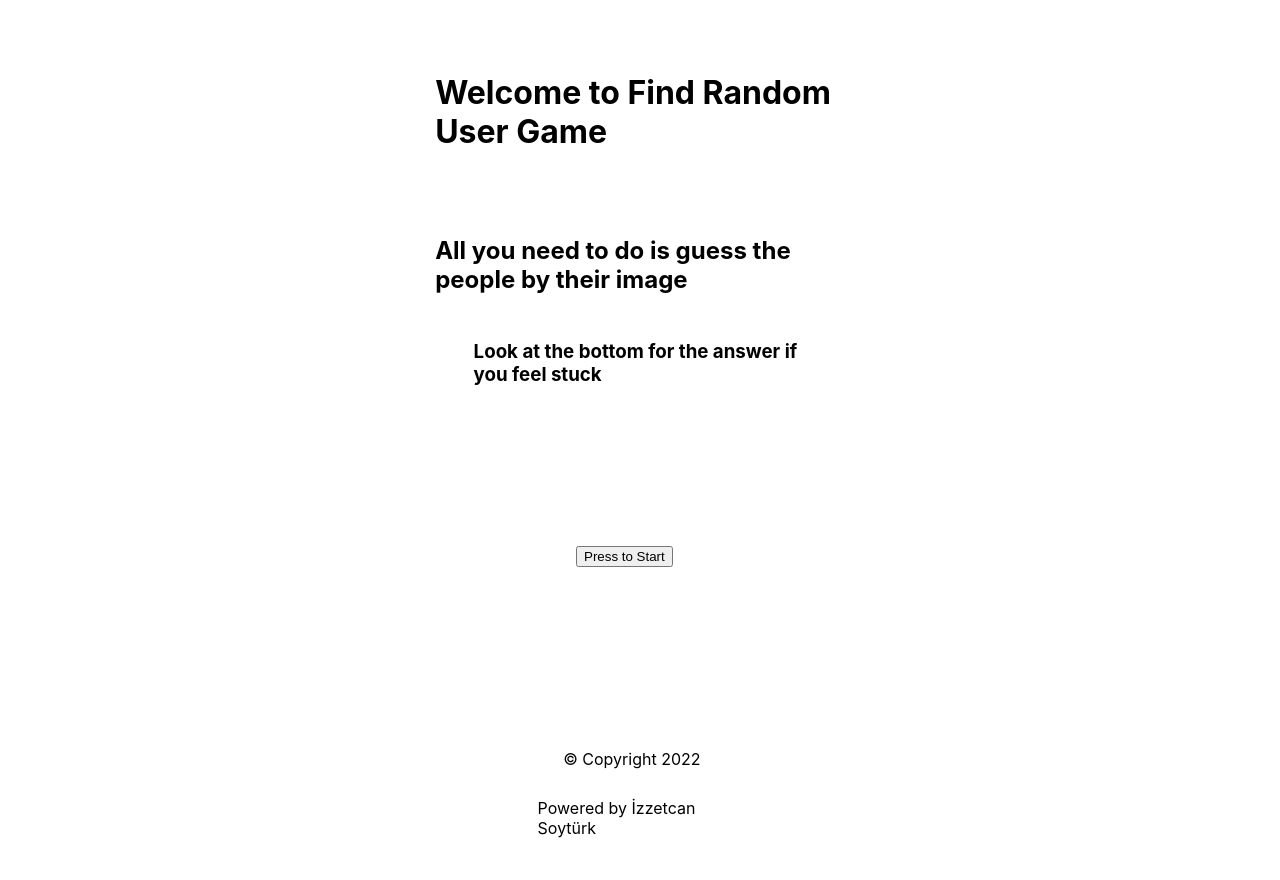
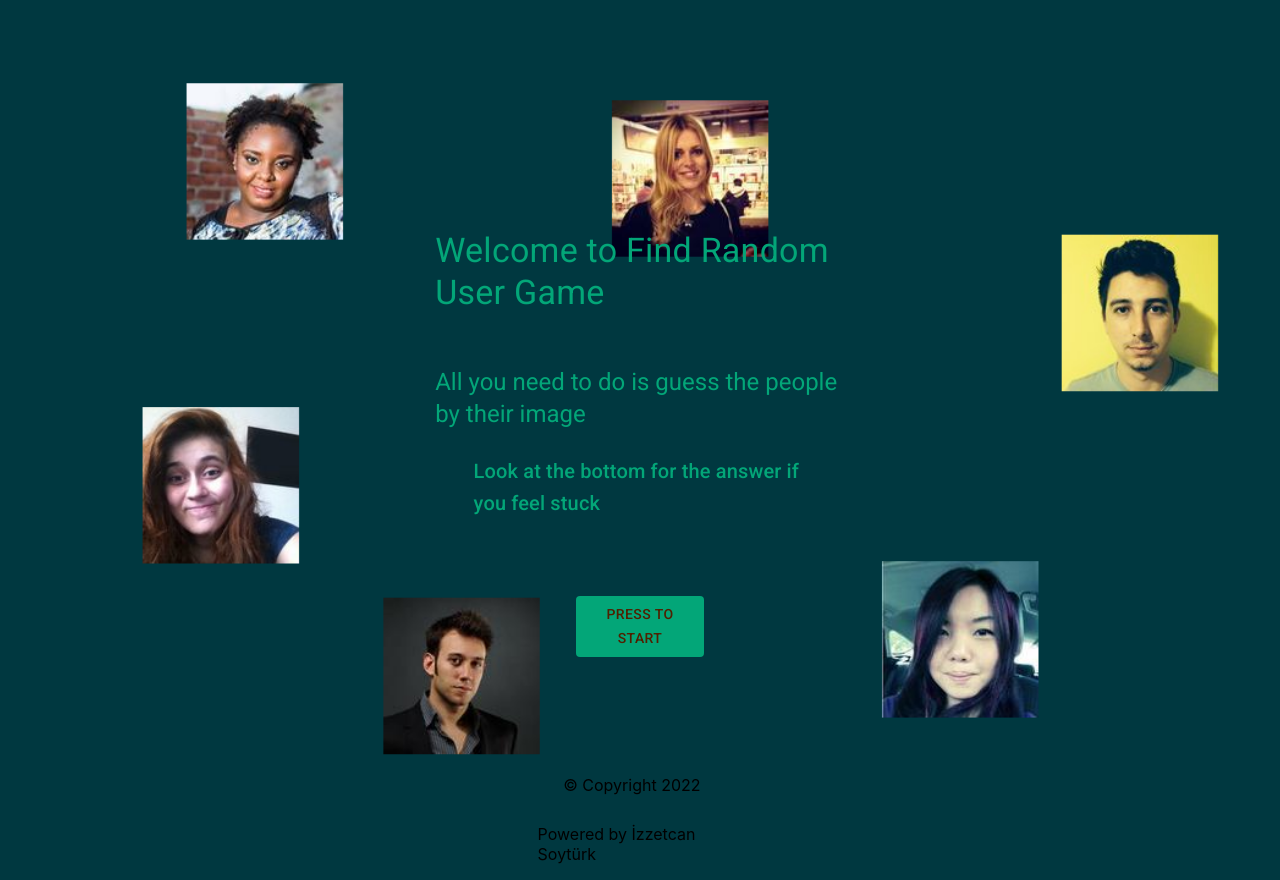
Before and after one commit to raximan/FindRandomUser, a React (Create React App) app: page / in a window 1280 px wide. Before the commit the page ends 854 px from the top, so only its background shows below. Built offline with nearby package versions, Linux system fonts and the light colour scheme.

Commit message:
css added

```diff
--- a/public/index.html
+++ b/public/index.html
@@ -24,6 +24,7 @@
       work correctly both with client-side routing and a non-root public URL.
       Learn how to configure a non-root public URL by running `npm run build`.
     -->
+
     <title>React App</title>
   </head>
   <body>
--- a/src/FindRandomUser.css
+++ b/src/css/FindRandomUser.css
@@ -41,3 +41,33 @@
   justify-content: center;
   align-items: center;
 }
+
+#FindRandomUser{
+  padding:1% 35% ;
+  background-color: #014040;
+}
+
+.centerinFindRandomUser{
+  padding: 5% 25%;
+}
+#Round{
+ color: #03A678;
+}
+.GridItem{
+  padding: 8% 5%;
+}
+.GridItemText{
+  color:#03A678; ;
+}
+.GridButton{
+  margin-top: 10% ;
+  background-color:#03A678 !important;
+}
+.GridButton:hover{
+  background-color:#02735E !important;
+}
+#ReturnHome{
+  color:#02735E;
+  font-size: large;
+  margin-left: 25%;
+}
--- /dev/null
+++ b/src/css/Home.css
@@ -0,0 +1,28 @@
+.h1{
+    padding:3%  34% !important;
+    margin-top: 15% !important;
+    color: #03A678
+}
+.h2{
+    padding:1% 34% !important;
+    color: #03A678
+}
+.h3{
+    padding:1% 37% !important;
+    color: #03A678
+}
+.Buttonhey{
+    margin:5% 45% !important ;
+    background-color:#03A678 !important;
+    color: #502000 !important;
+}
+.Buttonhey:hover{
+    background-color:#02735E !important;
+  }
+body{
+    background-image: url("./assets/background.png");
+    background-color:#003840;
+    background-position: center;
+    background-repeat: no-repeat;
+    background-size: cover;
+}
--- a/src/index.js
+++ b/src/index.js
@@ -2,7 +2,6 @@ import React, { StrictMode } from 'react';
 import ReactDOM from 'react-dom/client';
 import './index.css';
 import App from './App';
-
 const root = ReactDOM.createRoot(document.getElementById('root'));
 root.render(
   <StrictMode>
--- a/src/pages/FindRandomUserGame.js
+++ b/src/pages/FindRandomUserGame.js
@@ -1,68 +1,88 @@
+import "../css/FindRandomUser.css"
 import {useState,useEffect} from "react";
 //import axios from 'axios';
 import { useNavigate } from "react-router-dom";
 import { datas as randomDatas } from "../randomUserDatas";
+import { Button,Grid,Typography } from "@mui/material";
+//Robofont
+import '@fontsource/roboto/300.css';
+import '@fontsource/roboto/400.css';
+import '@fontsource/roboto/500.css';
+import '@fontsource/roboto/700.css';
+
 export default function FindRandomUserGame() {
 
     const [dataIsLoaded,setdataIsLoaded] = useState(false)
     const [user,setUser] = useState(null)
     const [levelPassed,setlevelPassed]=useState(false)
     const [currentRound,setcurrentRound]=useState(1)
-    const [buttonDatas,setbuttonDatas]=useState(randomDatas.sort(() => 0.5 -Math.random()).slice(0,4))
+    const [ButtonDatas,setButtonDatas]=useState(randomDatas.sort(() => 0.5 -Math.random()).slice(0,4))
     //const userData = window.localStorage.getItem('user1');
     useEffect(() => {
-          //setbuttonDatas(randomDatas.sort(() => 0.5 -Math.random()).slice(0,4))
-          setUser(buttonDatas[Math.floor(Math.random() * 4)]);
+          //setButtonDatas(randomDatas.sort(() => 0.5 -Math.random()).slice(0,4))
+          setUser(ButtonDatas[Math.floor(Math.random() * 4)]);
           setdataIsLoaded(true)
-          console.log(buttonDatas)
+          console.log(ButtonDatas)
           console.log(user)
           console.log(currentRound)
       }, [levelPassed]); // eslint-disable-line react-hooks/exhaustive-deps
 
     let navigator= useNavigate()
 
-    const handleClick =(button)=>{
-        if(button.imageUrl===user.imageUrl){
+    const handleClick =(Button)=>{
+        if(Button.imageUrl===user.imageUrl){
             if(currentRound===5){
-                setbuttonDatas(randomDatas.sort(() => 0.5 -Math.random()).slice(5,9))
+                setButtonDatas(randomDatas.sort(() => 0.5 -Math.random()).slice(5,9))
                 navigator("/congrats")
             }
             else{
-            setbuttonDatas(randomDatas.sort(() => 0.5 -Math.random()).slice(5,9))
+            setButtonDatas(randomDatas.sort(() => 0.5 -Math.random()).slice(5,9))
             setcurrentRound(num=>num+1)
             setdataIsLoaded(false)
             setlevelPassed(!levelPassed)
             }
         }
-        else if(button.imageUrl!==user.imageUrl){
+        else if(Button.imageUrl!==user.imageUrl){
         navigator("/fail/"+(currentRound-1))
         }
        }
 
 
-    return <div style={{padding:"1% 40% "}} id="FindRandomUser" >
-            <h1>Round {dataIsLoaded ? currentRound:"null"}</h1>
-            <img src={dataIsLoaded ? user.imageUrl:"null"}  alt="Person" />
-            <div>
-                <h3> {dataIsLoaded ? buttonDatas[0].name:"null"} - { dataIsLoaded ? buttonDatas[0].country:"null"}  </h3>
-                <button  onClick={()=>handleClick(buttonDatas[0])} disabled={dataIsLoaded ? false : true}>Choose</button>
-            </div>
-            <div>
-                <h3> {dataIsLoaded ? buttonDatas[1].name:"null"} - { dataIsLoaded ? buttonDatas[1].country:"null"}  </h3>
-                <button  onClick={()=>handleClick(buttonDatas[1])} disabled={dataIsLoaded ? false : true}>Choose</button>
-            </div>
-            <div>
-                <h3> {dataIsLoaded ? buttonDatas[2].name:"null"} - { dataIsLoaded ? buttonDatas[2].country:"null"}  </h3>
-                <button  onClick={()=>handleClick(buttonDatas[2])} disabled={dataIsLoaded ? false : true}>Choose</button>
-            </div>
-            <div>
-                <h3> {dataIsLoaded ? buttonDatas[3].name:"null"} - { dataIsLoaded ? buttonDatas[3].country:"null"}  </h3>
-                <button  onClick={()=>handleClick(buttonDatas[3])} disabled={dataIsLoaded ? false : true}>Choose</button>
-            </div>
-          <div  style={{ padding:"10% 0% 70%"}}>
-          <button style={{margin:"30px", padding:"1% 4% "}} onClick={()=>navigator("/")}>Return Home</button>
-          </div>
-          <h6 style={{padding:"1% 10% "}}>{dataIsLoaded ? user.name:"null"}</h6>
+    return <div  id="FindRandomUser" >
+
+            <Typography variant="h5" className="centerinFindRandomUser" id="Round">ROUND: {dataIsLoaded ? currentRound:"null"}</Typography>
+            <img className="centerinFindRandomUser" src={dataIsLoaded ? user.imageUrl:"null"}  alt="Person" />
+            <Grid container spacing={2}>
+            <Grid className="GridItem" item xs={6}>
+
+                    <Typography className="GridItemText"  > {dataIsLoaded ? ButtonDatas[0].name:"null"} - { dataIsLoaded ? ButtonDatas[0].country:"null"}  </Typography>
+                    <Button className="GridButton" variant="contained"  onClick={()=>handleClick(ButtonDatas[0])} disabled={dataIsLoaded ? false : true}>Choose</Button>
+
+            </Grid>
+            <Grid className="GridItem" item xs={6}>
+
+                    <Typography className="GridItemText" > {dataIsLoaded ? ButtonDatas[1].name:"null"} - { dataIsLoaded ? ButtonDatas[1].country:"null"}  </Typography>
+                    <Button className="GridButton" variant="contained"  onClick={()=>handleClick(ButtonDatas[1])} disabled={dataIsLoaded ? false : true}>Choose</Button>
+
+            </Grid>
+            <Grid className="GridItem" item xs={6}>
+
+                    <Typography className="GridItemText" > {dataIsLoaded ? ButtonDatas[2].name:"null"} - { dataIsLoaded ? ButtonDatas[2].country:"null"}  </Typography>
+                    <Button className="GridButton" variant="contained"  onClick={()=>handleClick(ButtonDatas[2])} disabled={dataIsLoaded ? false : true}>Choose</Button>
+
+            </Grid>
+            <Grid className="GridItem" item xs={6}>
+
+                    <Typography className="GridItemText" > {dataIsLoaded ? ButtonDatas[3].name:"null"} - { dataIsLoaded ? ButtonDatas[3].country:"null"}  </Typography>
+                    <Button className="GridButton" variant="contained"  onClick={()=>handleClick(ButtonDatas[3])} disabled={dataIsLoaded ? false : true}>Choose</Button>
+
+            </Grid>
+            </Grid>
+
+
+          <Button className="centerinFindRandomUser" id="ReturnHome"  onClick={()=>navigator("/")}>Return Home</Button>
+
+          <h6 style={{padding:"45% 10% "}}>{dataIsLoaded ? user.name:"null"}</h6>
          </div>
 
 }
--- a/src/pages/Home.js
+++ b/src/pages/Home.js
@@ -1,14 +1,27 @@
+import "../css/Home.css"
 import {useNavigate} from "react-router-dom"
+import { Button,Typography } from "@mui/material"
+// import {AnimatedBg} from  "react-animated-bg";
 export default function Home(){
-    let navigate =useNavigate()
+   let navigate =useNavigate()
 
 
-return<div>
-            <h1 style={{padding:"4% 34% "}}>Welcome to Find Random User Game</h1>
-            <h2 style={{padding:"1% 34% "}}>All you need to do is guess the people by their image </h2>
-            <h3 style={{padding:"1% 37% "}}> Look at the bottom for the answer if you feel stuck</h3>
-            <div style={{padding:"10% 45% "}} >
-            <button  onClick={()=>navigate("/game")}>Press to Start</button>
-            </div>
-    </div>
+return(<div className="Home">
+{/*
+            <AnimatedBg colors={imageUrls}
+            duration={2}
+            delay={1}
+            timingFunction="ease-out"
+            className="animated-section animated-images">
+              <button  onClick={()=>navigate("/game")}>Press to Start</button>
+            </AnimatedBg> */}
+
+
+            <Typography className="h1" variant="h4">Welcome to Find Random User Game</Typography>
+            <Typography className="h2" variant="h5">All you need to do is guess the people by their image </Typography>
+            <Typography className="h3" variant="h6"> Look at the bottom for the answer if you feel stuck</Typography>
+
+            <Button className="Buttonhey" onClick={()=>navigate("/game")}>Press to Start</Button>
+
+    </div>)
 }
```
Also changed, not shown: package.json (+7 -0 lines), src/css/assets/background.png (added), 1 other file (tests, documents, lock files or other folders).
